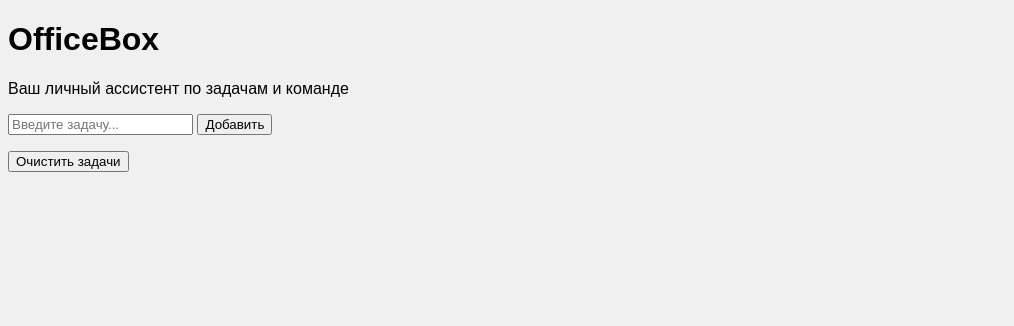
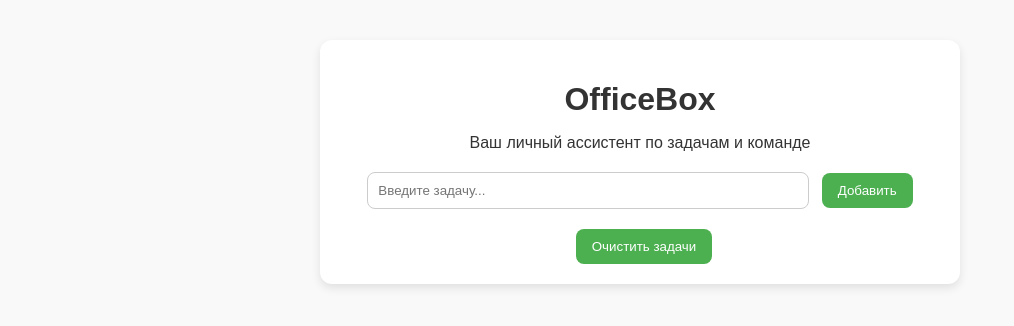
Before and after one commit to sheluvsmuliro/OfficeBox2, a plain HTML site: page index.html in a window 1280 px wide. Shown: the whole page, without its empty margins (0-1014 px from the left). Drawn offline with Linux system fonts and the light colour scheme.

Commit message:
Update style.css

```diff
--- a/style.css
+++ b/style.css
@@ -1 +1,67 @@
-body { font-family: Arial; background: #f0f0f0; }
+body {
+  font-family: Arial, sans-serif;
+  margin: 0;
+  padding: 0;
+  background: #f9f9f9;
+  color: #333;
+}
+
+.container {
+  max-width: 600px;
+  margin: 40px auto;
+  padding: 20px;
+  background: white;
+  box-shadow: 0 4px 10px rgba(0, 0, 0, 0.1);
+  border-radius: 12px;
+  text-align: center;
+}
+
+h1 {
+  margin-bottom: 10px;
+}
+
+.task-input {
+  margin: 20px 0;
+}
+
+input[type="text"] {
+  padding: 10px;
+  width: 70%;
+  border: 1px solid #ccc;
+  border-radius: 8px;
+}
+
+button {
+  padding: 10px 16px;
+  background: #4caf50;
+  color: white;
+  border: none;
+  border-radius: 8px;
+  cursor: pointer;
+  margin-left: 8px;
+}
+
+button:hover {
+  background: #45a049;
+}
+
+ul {
+  list-style-type: none;
+  padding: 0;
+  margin-top: 20px;
+}
+
+li {
+  padding: 10px;
+  margin-bottom: 8px;
+  background: #f0f0f0;
+  border-radius: 8px;
+  display: flex;
+  justify-content: space-between;
+  align-items: center;
+}
+
+li.completed {
+  text-decoration: line-through;
+  color: #888;
+}
```
